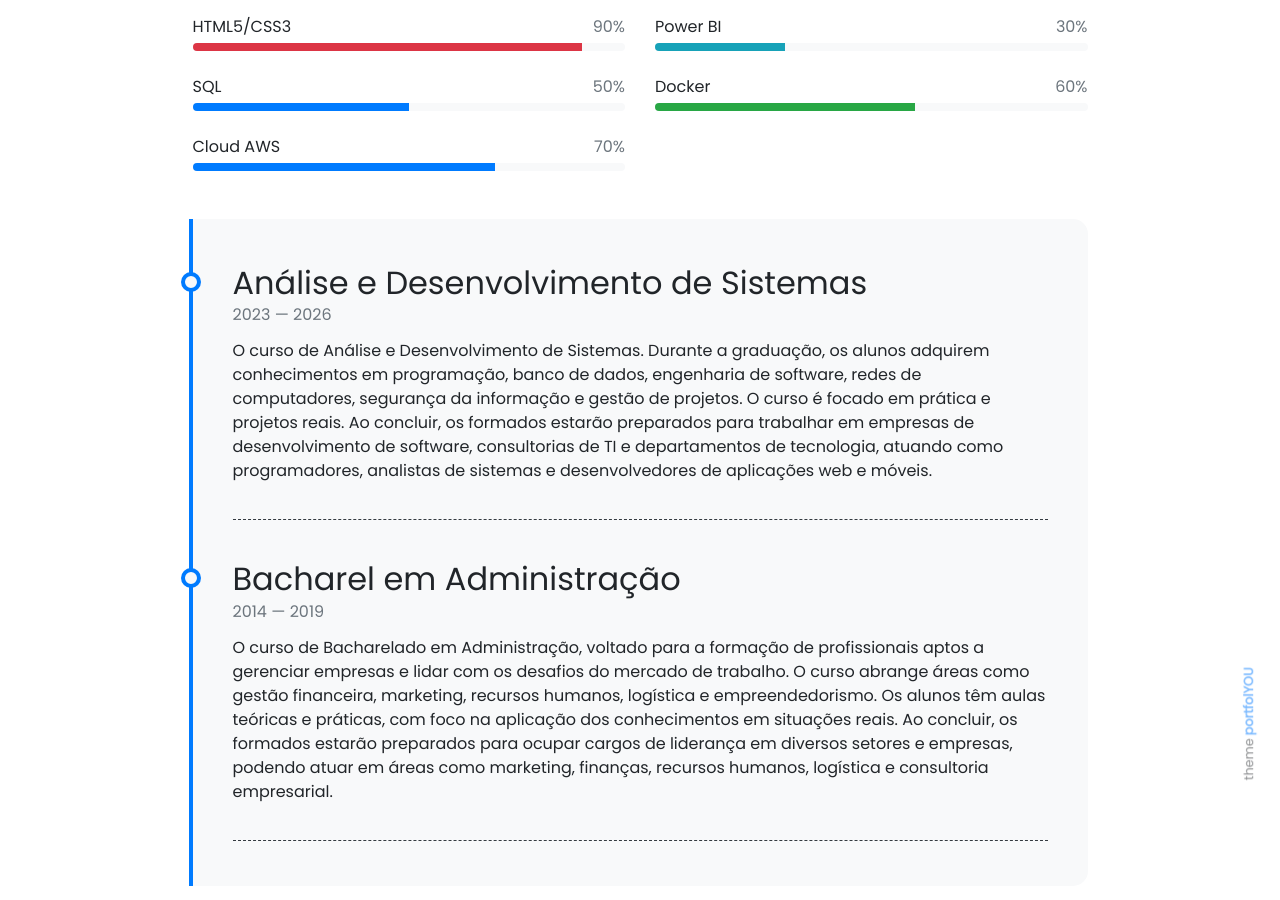
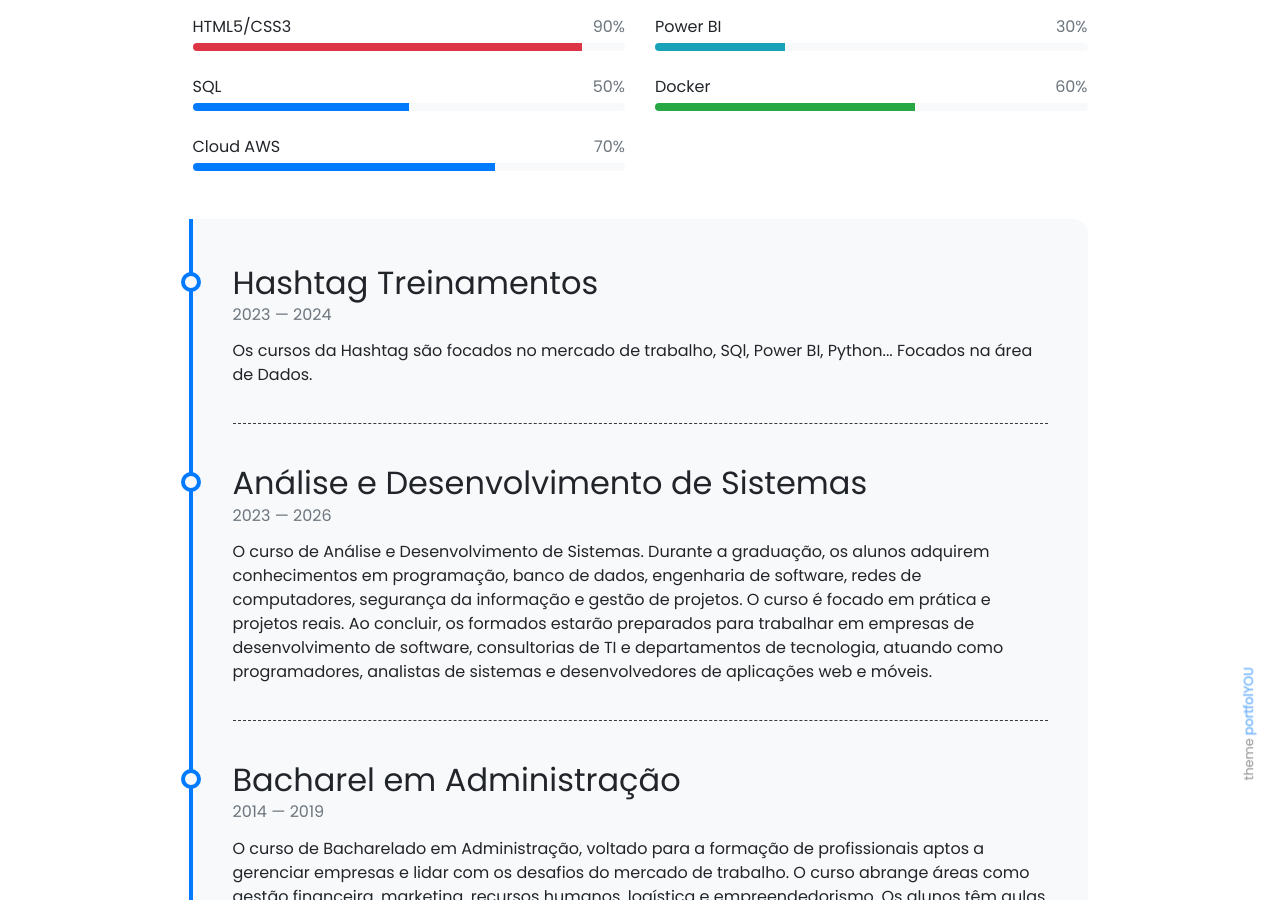
Before and after one commit to Vanessamachado93/Vanessamachado93.github.io, a Jekyll site: the page built from pages/about.md, in a window 1280 px wide and 900 px high, scrolled down 1070 px. Built offline with Jekyll 4.4.1, drawn with Linux system fonts in a browser that asks for light colours; nearby versions of some CDN libraries; emoji names are drawn with the system emoji font.

Commit message:
Ajustes nos cursos de formacao

```diff
--- a/_data/timeline.yml
+++ b/_data/timeline.yml
@@ -1,3 +1,9 @@
+- title: Hashtag Treinamentos
+  from: 2023
+  to: 2024
+  description: Os cursos da Hashtag são focados no mercado de trabalho, SQl, Power BI, Python...
+              Focados na área de Dados.
+
 - title: Análise e Desenvolvimento de Sistemas
   from: 2023
   to: 2026
```
